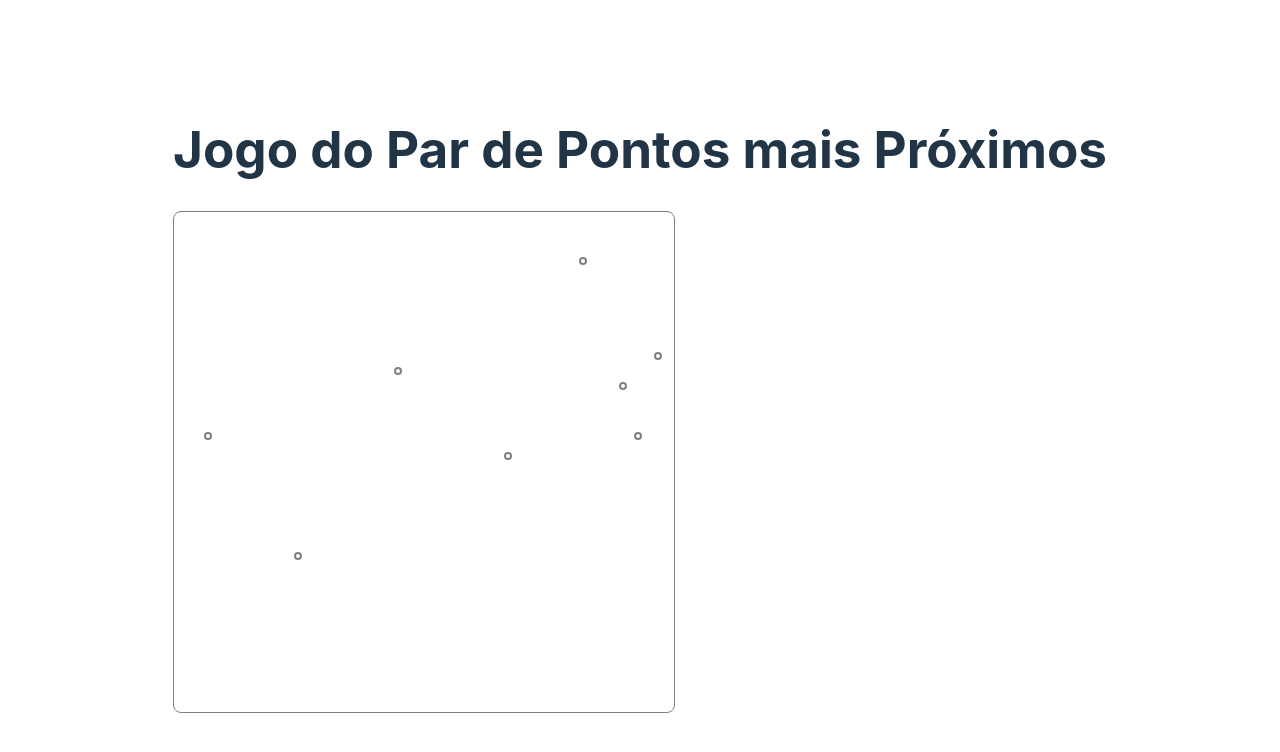
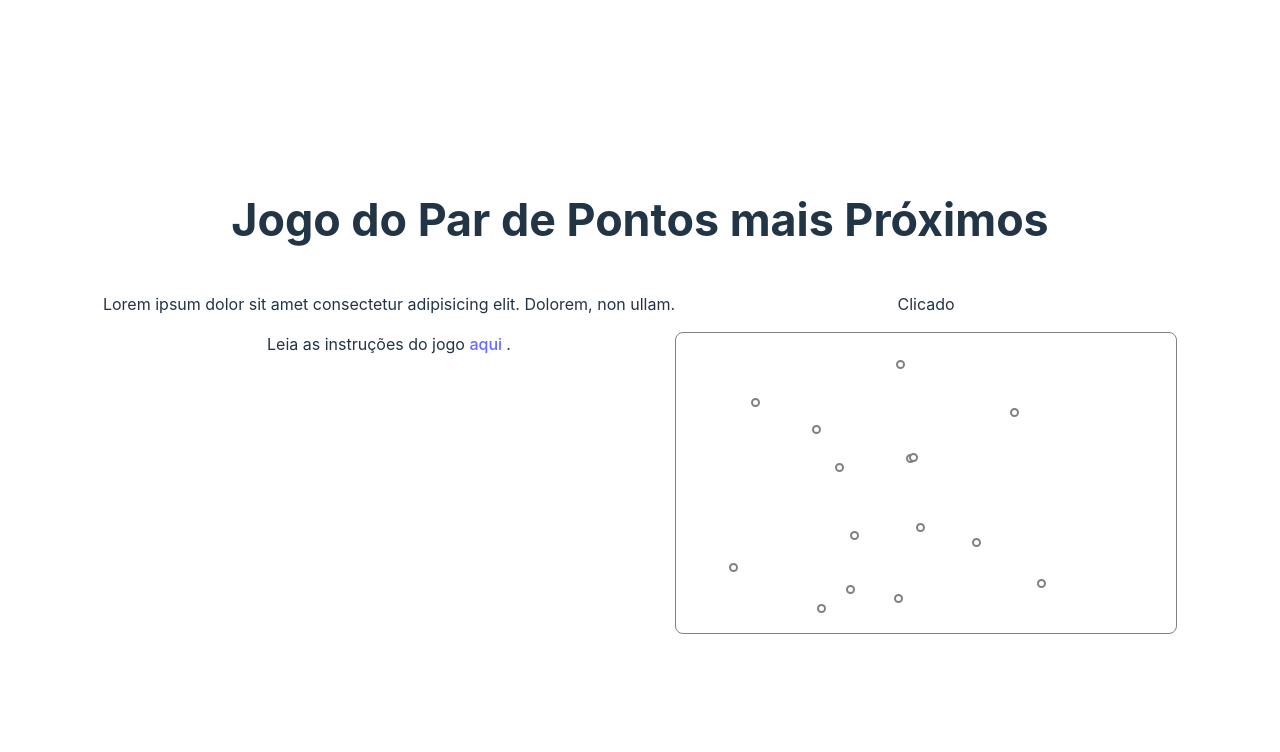
Before and after one commit to projeto-de-algoritmos/DC_AlgunsExercicios, a Svelte app: page / in a window 1280 px wide. Shown: the top 752 px of the page. Built offline with nearby package versions, Linux system fonts and the light colour scheme.

Commit message:
feat: adiciona barra lateral, padding no container de pontos, pontos posicionados com x e y absolutos

```diff
--- a/index.html
+++ b/index.html
@@ -4,7 +4,7 @@
     <meta charset="UTF-8" />
     <link rel="icon" type="image/svg+xml" href="/vite.svg" />
     <meta name="viewport" content="width=device-width, initial-scale=1.0" />
-    <title>Vite + Svelte + TS</title>
+    <title>Jogo: Par de Pontos Mais Próximos</title>
   </head>
   <body>
     <div id="app"></div>
--- a/src/App.svelte
+++ b/src/App.svelte
@@ -1,6 +1,12 @@
 <script lang="ts">
   import PointView from "./compoenents/PointView.svelte";
   import PointsContainer from "./compoenents/PointsContainer.svelte";
+
+  const height = 300;
+  const width = 500;
+  const paddingH = 15;
+  const paddingV = 15;
+  let numberOfPoints = 15;
 
   type Point = {
     x: number;
@@ -8,25 +14,44 @@
   };
 
   const points: Point[] = [];
+  console.clear()
 
-  for (let i = 0; i < 8; i++) {
+  for (let i = 0; i < numberOfPoints; i++) {
     points.push({
-      x: Math.trunc(Math.random() * 100),
-      y: Math.trunc(Math.random() * 100),
+      x: paddingH + Math.trunc(Math.random() * (width - 2 * paddingH)),
+      y: paddingV + Math.trunc(Math.random() * (height - 2 * paddingV)),
+      // x: 15,
+      // y: 15,
     });
   }
-
 </script>
 
 <main>
-  <h1>Jogo do Par de Pontos mais Próximos </h1>
+  <h1>Jogo do Par de Pontos mais Próximos</h1>
 
-  <PointsContainer>
-    {#each points as p, i}
-      <PointView id={i} x={p.x} y={p.y} />
-    {/each}
-  </PointsContainer>
+  <div>
+    <aside>
+      <p>Lorem ipsum dolor sit amet consectetur adipisicing elit. Dolorem, non ullam.</p>
+
+      <p>Leia as instruções do jogo
+        <a href="https://github.com/projeto-de-algoritmos/DC_ParDePontos">
+          aqui
+        </a>.
+      </p>
+    </aside>
+
+    <PointsContainer {height} {width}>
+      {#each points as p, i}
+        <PointView id={i} x={p.x} y={p.y} />
+      {/each}
+    </PointsContainer>
+  </div>
+
 </main>
 
 <style>
+  div {
+    display: flex;
+    justify-content: space-between;
+  }
 </style>
--- a/src/app.css
+++ b/src/app.css
@@ -32,7 +32,7 @@ body {
 }
 
 h1 {
-  font-size: 3.2em;
+  font-size: 2.8em;
   line-height: 1.1;
 }
 
--- a/src/compoenents/PointView.svelte
+++ b/src/compoenents/PointView.svelte
@@ -1,21 +1,21 @@
 <script lang="ts">
+    // FIXME: x e y são valores percentuais
     export let x = 0;
     export let y = 0;
     export let id = 0;
-    export let width = 4;
-    export let height = 4;
-
-    // div handlers
-    // on:click={() => console.log("fui clicado", id)}
-    // on:keydown={() => {}}
+    export let radius = 5;
+    let width = radius;
+    let height = radius;
 </script>
 
 <div
     class="point"
     style:width="{width}px"
     style:height="{height}px"
-    style:top="{x}%"
-    style:left="{y}%"
+    style:left="{x - radius}px"
+    style:top="{y - radius}px"
+    on:click={() => console.log("Ponto", id, x, y)}
+    on:keydown={() => {}}
 />
 
 <style>
--- a/src/compoenents/PointsContainer.svelte
+++ b/src/compoenents/PointsContainer.svelte
@@ -1,13 +1,46 @@
-<div class="points-container">
-    <slot />
+<script lang="ts">
+    import { onMount } from "svelte";
+
+    export let width = 500;
+    export let height = 500;
+
+    let container: HTMLDivElement;
+    let text = "";
+
+    type WithTarget<Event, Target> = Event & { currentTarget: Target };
+
+    function handleClick(event: WithTarget<MouseEvent, HTMLDivElement>) {
+        // FIXME: x e y são valore sabsolutos em pixeis. PointView usa
+        // valores relativos
+        // const rect = event.target.getBoundingClientRect();
+        const rect = container.getBoundingClientRect();
+        const x = event.clientX - rect.left;
+        const y = event.clientY - rect.top;
+
+        text = `${x}, ${y}`;
+    }
+
+    onMount(() => {
+        container = document.querySelector(".points-container")!;
+    });
+</script>
+
+<div>
+    <p>Clicado {text}</p>
+    <div
+        class="points-container"
+        on:click={handleClick}
+        on:keydown={() => {}}
+        style:height="{height}px"
+        style:width="{width}px"
+    >
+        <slot />
+    </div>
 </div>
 
 <style>
     .points-container {
         position: relative;
-        width: 500px;
-        height: 500px;
-
         border: 1px solid grey;
         border-radius: 8px;
     }
```
Also changed, not shown: 1 other file (tests, documents, lock files or other folders).
